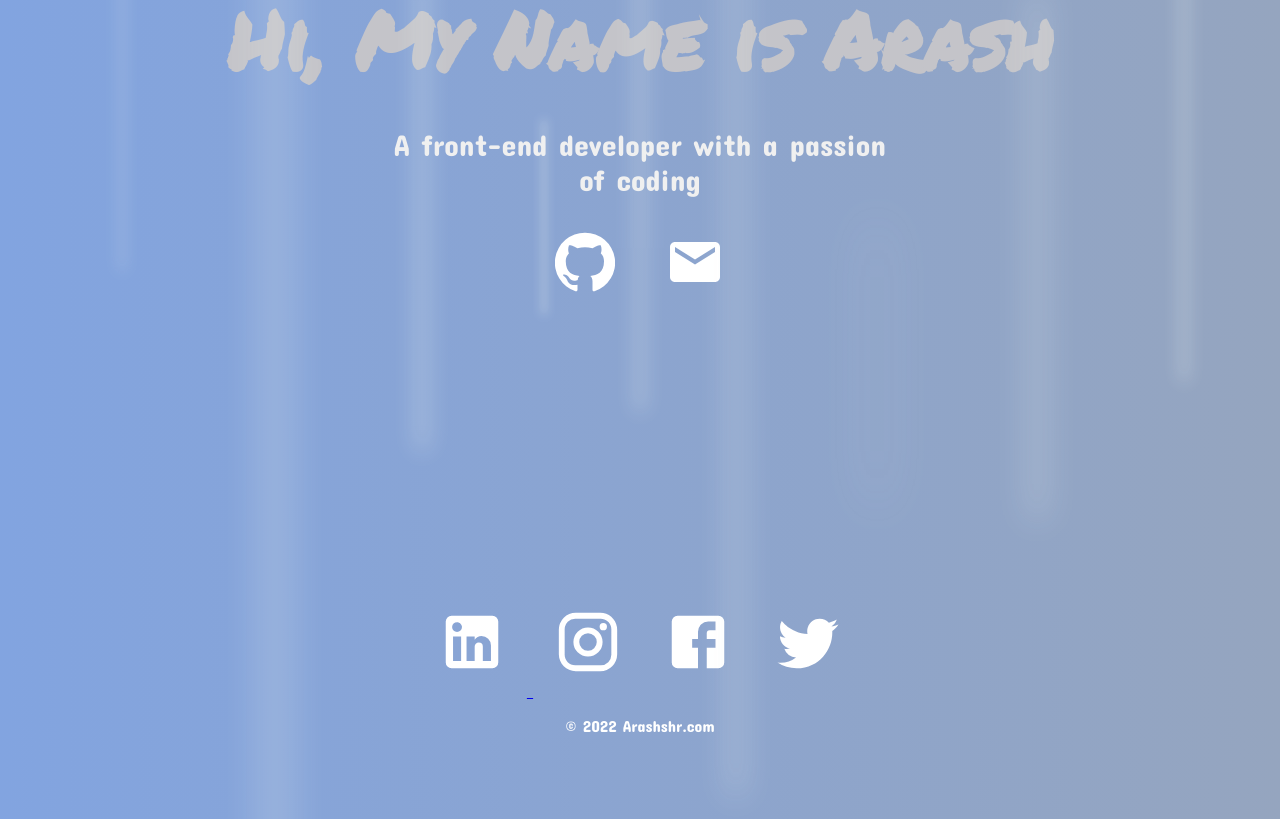
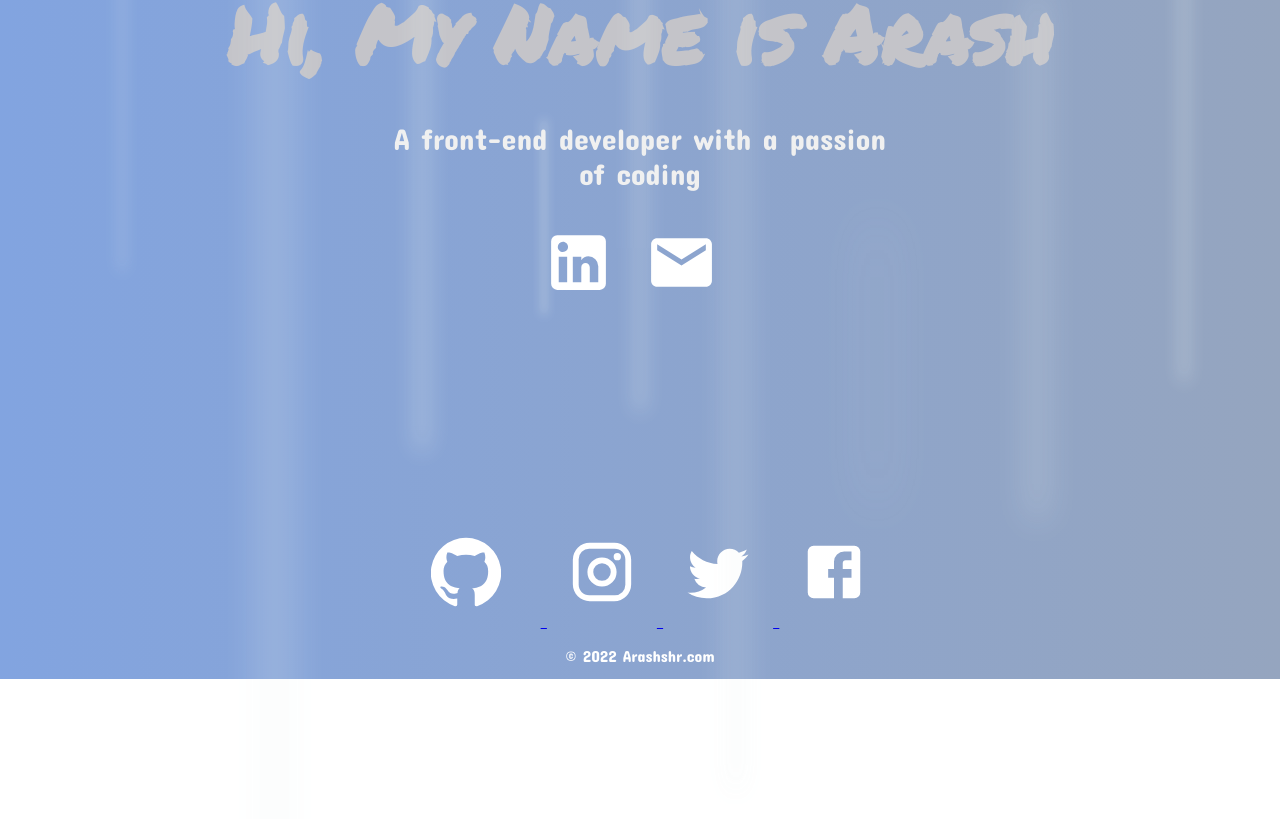
Before and after one commit to Arash-shr/Portfolio, a React (Create React App) app: page /#/ in a window 1280 px wide. Shown: the part 391-1210 px from the top of the page. After the commit the page ends 1070 px from the top, so only its background shows below. Built offline with nearby package versions, Linux system fonts and the light colour scheme.

Commit message:
Relocate Icons + Resize Footer, Icons

```diff
--- a/src/components/Footer.js
+++ b/src/components/Footer.js
@@ -2,18 +2,21 @@ import React from 'react'
 
 import "../styles/Footer.css";
 import InstagramIcon from '@material-ui/icons/Instagram';
-import LinkedInIcon from '@material-ui/icons/LinkedIn';
 import FacebookIcon from '@material-ui/icons/Facebook';
 import TwitterIcon from '@material-ui/icons/Twitter';
+import GithubIcon from '@material-ui/icons/GitHub';
+
 
 function Footer() {
   return (
     <div className="footer">
         <div className="socialMedia">
-        <a href="https://www.linkedin.com/in/arash-shirsavar-a2bba920a/"><LinkedInIcon/></a>
-        <a href="https://www.instagram.com/arash.sr9/"> <InstagramIcon id="insta"/></a>
-        <FacebookIcon/>
-        <TwitterIcon/>
+        <a className="reachMe" href="https://github.com/Arash-shr" target="_blank" rel="noopener noreferrer"><GithubIcon /></a>
+        <a href="https://www.instagram.com/arash.sr9/" target="_blank" rel="noopener noreferrer"> <InstagramIcon id="insta"/></a>
+        <a href="https://www.twitter.com" target="_blank" rel="noopener noreferrer"> <TwitterIcon/></a>
+        <a href="https://www.facebook.com/arash.shirsavar.3/" target="_blank" rel="noopener noreferrer"> <FacebookIcon /></a>
+
+
         </div>
         <p>
         &copy; 2022 Arashshr.com
--- a/src/pages/Home.js
+++ b/src/pages/Home.js
@@ -1,7 +1,7 @@
 import React from 'react';
 import "../styles/Home.css"
 import EmailIcon from '@material-ui/icons/Email';
-import GithubIcon from '@material-ui/icons/GitHub';
+import LinkedInIcon from '@material-ui/icons/LinkedIn';
 
 
 
@@ -12,8 +12,8 @@ function Home() {
      <div className="about">
       <h2>Hi, My Name is Arash</h2>
       <div className="prompt" > <p> A front-end developer with a passion of coding</p>
-      <a className="reachMe" href="https://github.com/Arash-shr"><GithubIcon /></a>
-      <a className="reachMe" href="mailto:arash.shr92@gmail.com"><EmailIcon /></a>
+      <a href="https://www.linkedin.com/in/arash-shirsavar-a2bba920a/" target="_blank" rel="noopener noreferrer"><LinkedInIcon/></a>
+      <a className="reachMe" href="mailto:arash.shr92@gmail.com" target="_blank" rel="noopener noreferrer" ><EmailIcon id="gmail"/></a>
       </div>
     </div>
     {/* <div className="skills">
--- a/src/styles/Footer.css
+++ b/src/styles/Footer.css
@@ -1,6 +1,6 @@
 .footer {
   width: 100%;
-  height: 300px;
+  height: 20vh;
   background-image: var(--background-color);
   display: flex;
   justify-content: center;
--- a/src/styles/Home.css
+++ b/src/styles/Home.css
@@ -43,9 +43,20 @@
   font-family: "Concert One", cursive;
 }
 .prompt svg {
-  font-size: 60px;
+  font-size: 73px;
   margin: 5px;
   color: white;
+}
+.prompt svg:hover{
+  -webkit-transform: scale(1.25);
+  -moz-transform: scale(1.25);
+   -ms-transform: scale(1.25);
+    -o-transform: scale(1.25);
+       transform: scale(1.25);
+       color: rgb(92, 139, 204);
+}
+#gmail:hover {
+  color:#e95950
 }
 
 .skills {
```
